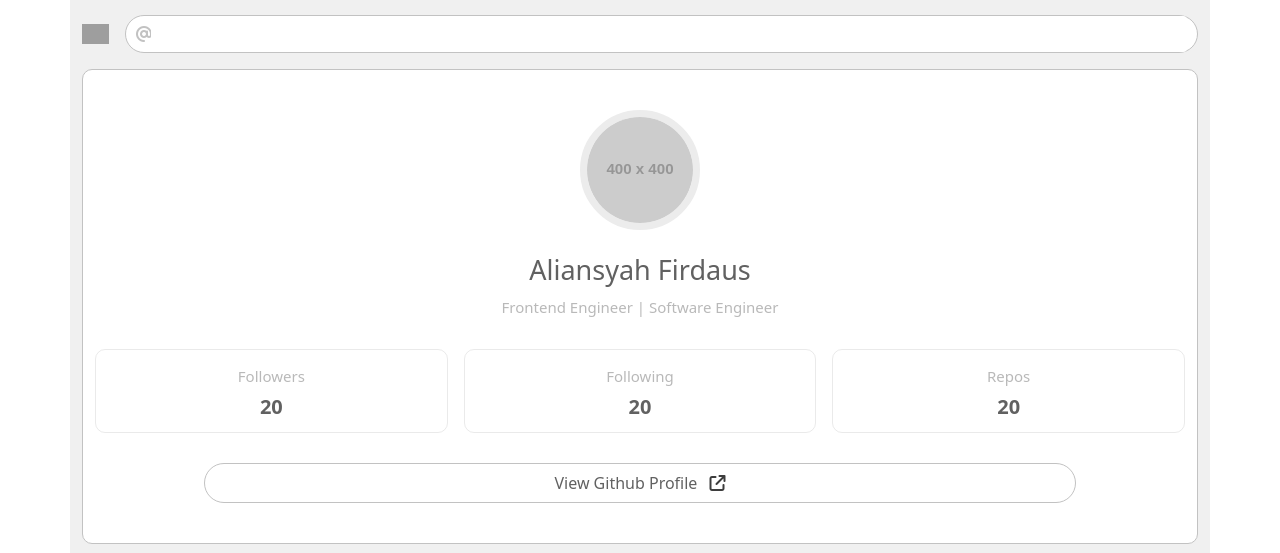
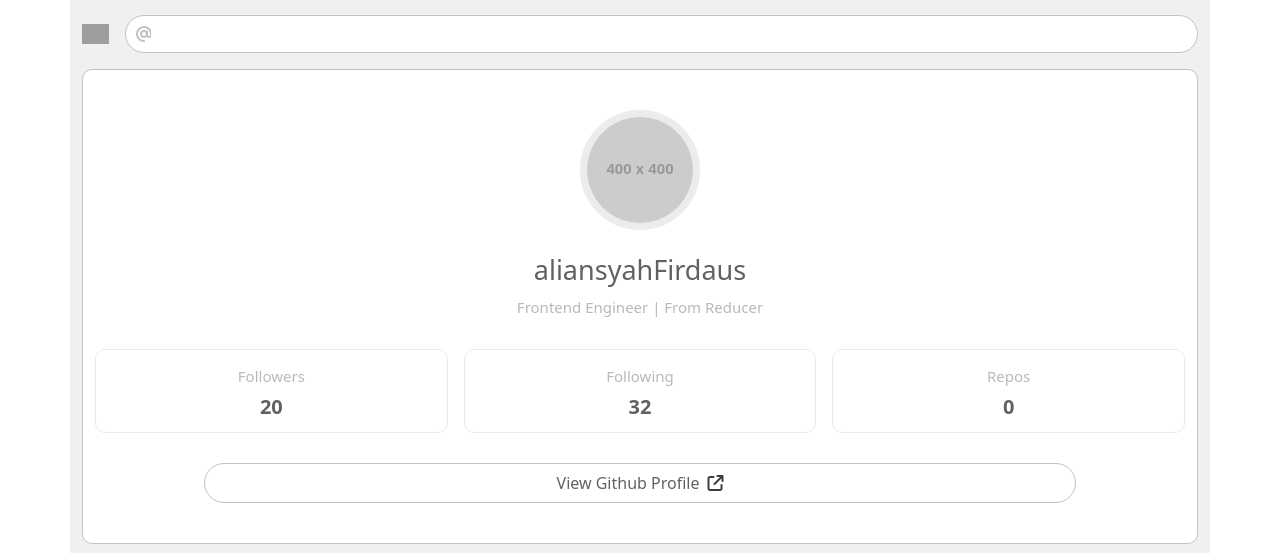
Before and after one commit to aliansyahFirdaus/mysooltan-test, a React (Create React App) app: page / in a window 1280 px wide. Shown: the top 553 px of the page. Built offline with nearby package versions, Linux system fonts and the light colour scheme; grey boxes are pictures that could not be loaded.

Commit message:
add action and reducer for profile, add initials data for reducer

```diff
--- a/src/components/Profile/Profile.js
+++ b/src/components/Profile/Profile.js
@@ -1,11 +1,14 @@
-import { Button, Col, Container, Stack } from "react-bootstrap";
+import { Button, Container, Stack } from "react-bootstrap";
+import { useSelector } from "react-redux";
 
 import React from "react";
 import styles from "./Profile.module.css";
 import Card from "../UI/Card/Card";
 import StatProfile from "./StatProfile";
 
-export default function Profile({ profile }) {
+export default function Profile() {
+  const { user } = useSelector((state) => state.userDetail);
+
   return (
     <Container>
       <Card>
@@ -15,18 +18,21 @@ export default function Profile({ profile }) {
               <img src="https://dummyimage.com/400x400/000/fff" />
             </div>
             <Stack className={styles.username}>
-              <h3>Aliansyah Firdaus</h3>
-              <p>Frontend Engineer | Software Engineer</p>
+              <h3>{user.username}</h3>
+              <p>{user.bio}</p>
             </Stack>
           </Stack>
           <Stack direction="horizontal" gap={3}>
-            <StatProfile text="Followers" count={20} />
-            <StatProfile text="Following" count={20} />
-            <StatProfile text="Repos" count={20} />
+            <StatProfile text="Followers" count={user.followers} />
+            <StatProfile text="Following" count={user.following} />
+            <StatProfile text="Repos" count={user.repos.length} />
           </Stack>
-          <Button className={styles["view-profile"]}>
-          View Github Profile <i className="fa-solid fa-arrow-up-right-from-square ms-2" />
-          </Button>
+          <a href={user.link}>
+            <Button className={styles["view-profile"]}>
+              View Github Profile
+              <i className="fa-solid fa-arrow-up-right-from-square ms-2" />
+            </Button>
+          </a>
         </Stack>
       </Card>
     </Container>
--- a/src/components/Search/Search.js
+++ b/src/components/Search/Search.js
@@ -1,17 +1,32 @@
 import { Container, Form, InputGroup, Stack } from "react-bootstrap";
 
-import React from "react";
+import React, { useState } from "react";
 import styles from "./Search.module.css";
 
 export default function Search() {
+  const [keyword, setKeyword] = useState("");
+
+  const typingHandler = (e) => setKeyword(e.target.value);
+  const submitHandler = (e) => {
+    e.preventDefault();
+    console.log(keyword);
+    setKeyword("")
+  };
+
   return (
     <Container className={styles.search}>
-      <Stack direction="horizontal" style={{width: "100%"}} gap={3}>
+      <Stack direction="horizontal" style={{ width: "100%" }} gap={3}>
         <img src="https://cdn-icons-png.flaticon.com/512/25/25231.png" />
 
         <InputGroup className={styles.input}>
           <i className={`fa-solid fa-at ${styles.icon}`}></i>
-          <Form.Control type="text" />
+          <Form onSubmit={submitHandler}>
+            <Form.Control
+              type="text"
+              value={keyword}
+              onChange={typingHandler}
+            />
+          </Form>
         </InputGroup>
       </Stack>
     </Container>
--- a/src/store/index.js
+++ b/src/store/index.js
@@ -1,21 +1,9 @@
-import { configureStore, createSlice } from "@reduxjs/toolkit";
+import { configureStore } from "@reduxjs/toolkit";
 
-const initialState = {
-  owner: {username: "aliansyahFirdaus"},
-};
+import userReducer from "./user-slice";
 
-const ownerSlice = createSlice({
-  name: "owner",
-  initialState,
-  reducers: {
-    fetchOwner(state, action) {
-      state.owner = action.payload;
-    },
-  },
+const store = configureStore({
+  reducer: { userDetail: userReducer },
 });
 
-const store = configureStore({
-  reducer: { owners: ownerSlice.reducer },
-});
-
-export default store
+export default store;
--- /dev/null
+++ b/src/store/user-slice.js
@@ -0,0 +1,23 @@
+import { createSlice } from "@reduxjs/toolkit";
+
+const userSlice = createSlice({
+  name: "user-slice",
+  initialState: {
+    user: {
+      username: "aliansyahFirdaus",
+      bio: "Frontend Engineer | From Reducer",
+      followers: 20,
+      following: 32,
+      repos: [],
+      link: "https://facebook.com",
+    },
+  },
+  reducers: {
+    getUser(state, action) {
+      state.user = action.payload;
+    },
+  },
+});
+
+export const userAction = userSlice.actions;
+export default userSlice.reducer;
```
Also changed, not shown: src/store/repo-action.js (added), src/store/repo-slice.js (added), src/store/user-action.js (added).
